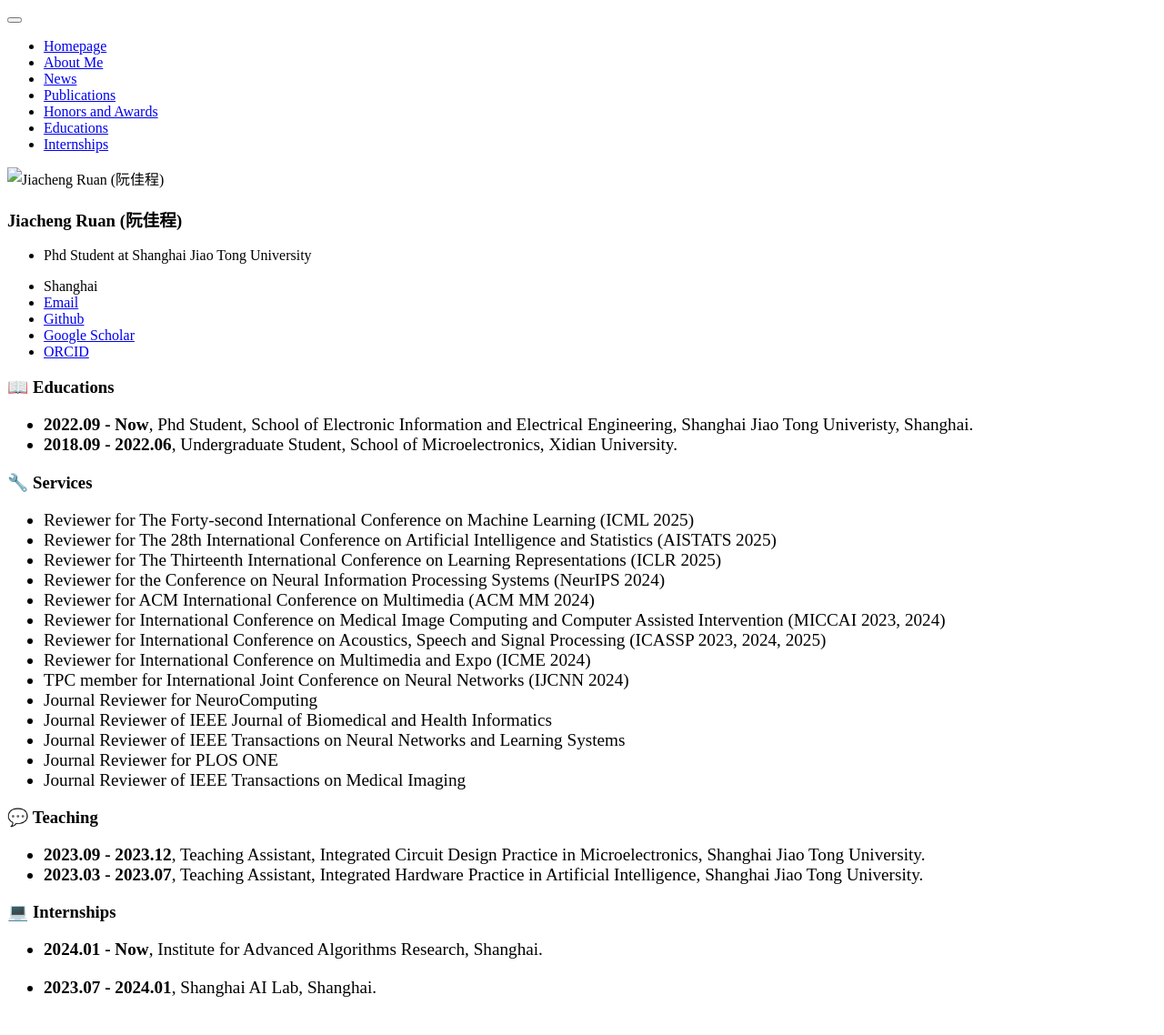
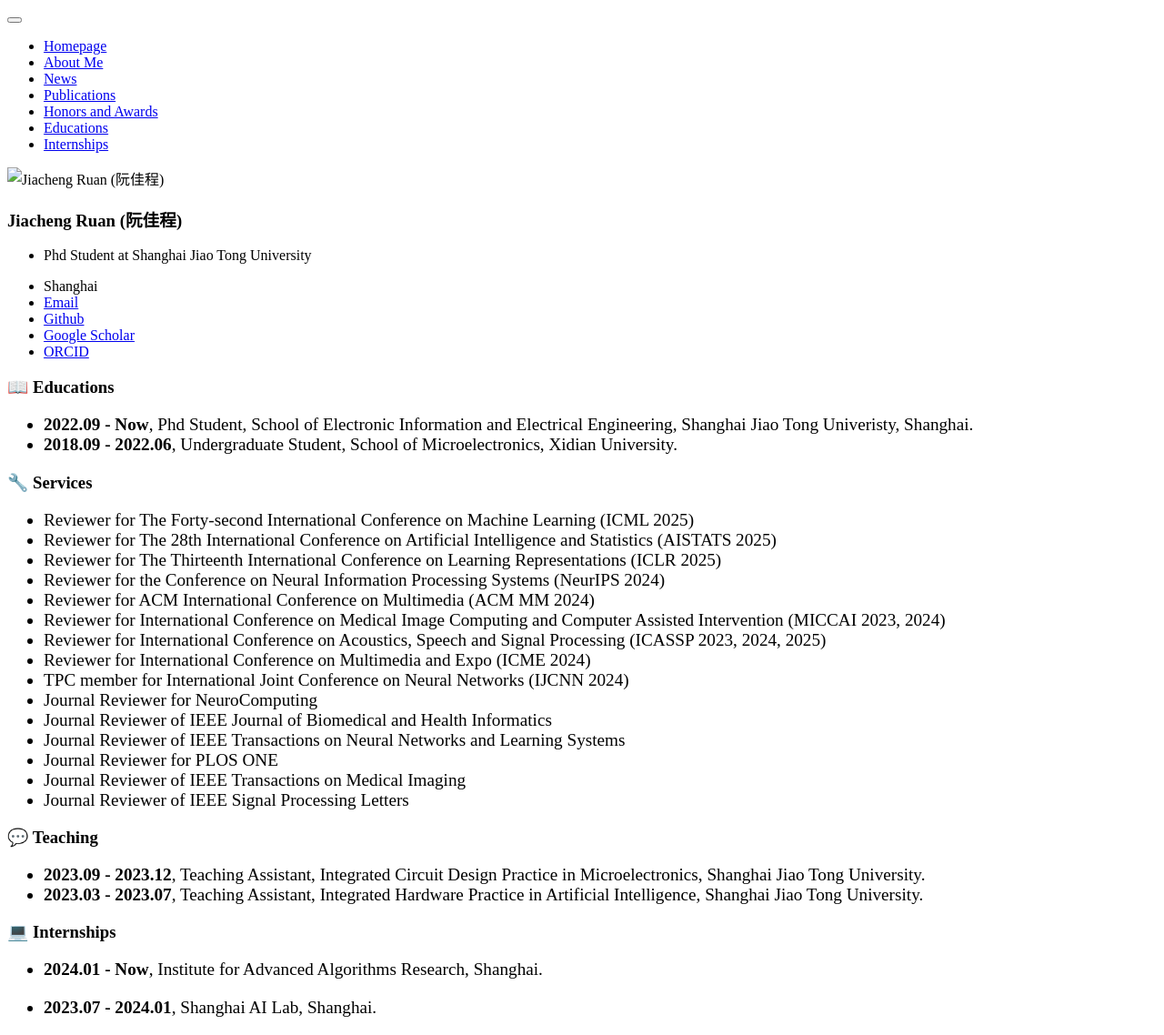
Before and after one commit to JCruan519/JCruan519.github.io, a Jekyll site: the page built from _pages/includes/others.md, in a window 1280 px wide. Shown: the whole page at 91% size. Built offline with Jekyll 4.4.1, drawn with Linux system fonts in a browser that asks for light colours; our own code applies the rules of GitHub Pages for plain Markdown files; before the commit the page ends 1116 px from its top, so only the background shows below that.

Commit message:
Update others.md

```diff
--- a/_pages/includes/others.md
+++ b/_pages/includes/others.md
@@ -28,6 +28,8 @@
 - Journal Reviewer of IEEE Transactions on Neural Networks and Learning Systems
 - Journal Reviewer for PLOS ONE
 - Journal Reviewer of IEEE Transactions on Medical Imaging
+- Journal Reviewer of IEEE Signal Processing Letters
+
 </div>
 
 
```
